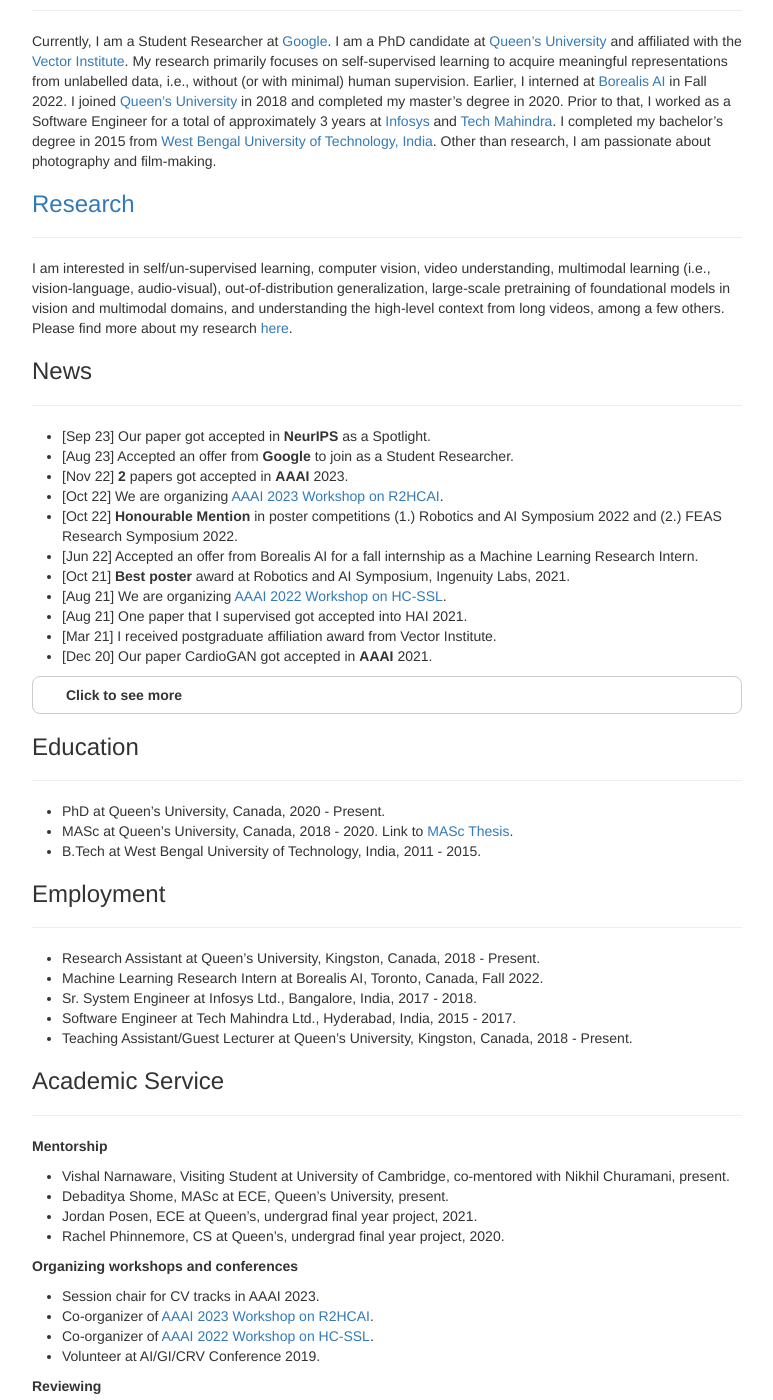
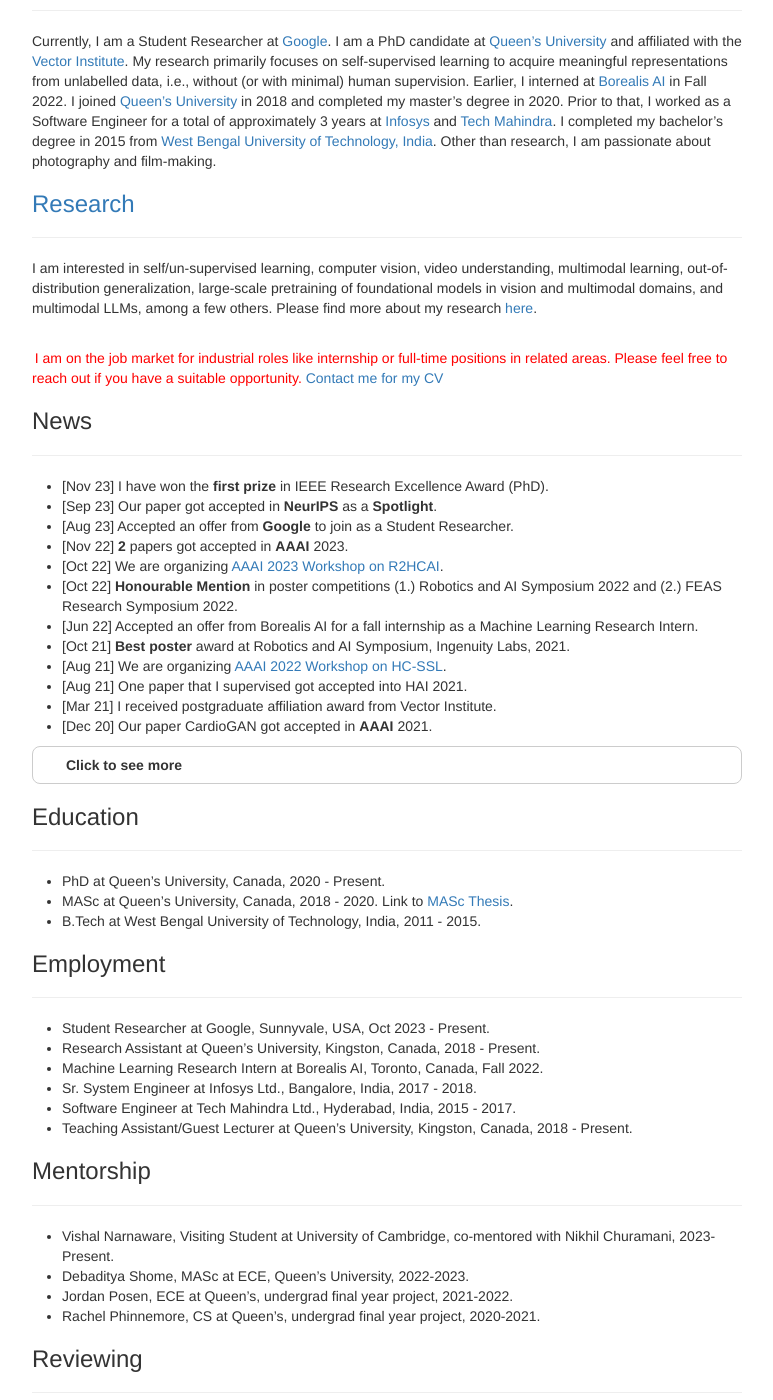
Before and after one commit to pritamqu/pritamqu.github.io, a Jekyll site: the page built from index.md, in a window 1280 px wide and 1400 px high, scrolled down 348 px. Shown: the whole window, without its empty margins (253-1026 px from the left). Built offline with Jekyll 4.4.1, drawn with Linux system fonts in a browser that asks for light colours; some of the changed text lies outside the part shown.

Commit message:
before neurips

```diff
--- a/index.md
+++ b/index.md
@@ -48,17 +48,19 @@
 
 ### [Research](./research.md)
 <hr>
-I am interested in self/un-supervised learning, computer vision, video understanding, multimodal learning (i.e., vision-language, audio-visual), out-of-distribution generalization, large-scale pretraining of foundational models in vision and multimodal domains, and understanding the high-level context from long videos, among a few others. Please find more about my research [here](./research.md).
+I am interested in self/un-supervised learning, computer vision, video understanding, multimodal learning, out-of-distribution generalization, large-scale pretraining of foundational models in vision and multimodal domains, and multimodal LLMs, among a few others. Please find more about my research [here](./research.md).
 
-
-<!-- <mark class="red">highlighted</mark> -->
+<br>
+<mark class="red">I am on the job market for industrial roles like internship or full-time positions in related areas. Please feel free to reach out if you have a suitable opportunity. <a title="Contact me for my CV" href="mailto:pritam.sarkar@queensu.ca" target="_blank">Contact me for my CV</a>
+</mark>
 
 
 
 ### News
 <hr>
 
-- [Sep 23] Our paper got accepted in **NeurIPS** as a Spotlight.
+- [Nov 23] I have won the **first prize** in IEEE Research Excellence Award (PhD).
+- [Sep 23] Our paper got accepted in **NeurIPS** as a **Spotlight**.
 - [Aug 23] Accepted an offer from **Google** to join as a Student Researcher.
 - [Nov 22] **2** papers got accepted in **AAAI** 2023.
 - [Oct 22] We are organizing [AAAI 2023 Workshop on R2HCAI](https://r2hcai.github.io/AAAI-23/).
@@ -73,16 +75,6 @@
 <details>
   <summary style="margin-left: 25px;">Click to see more</summary>
   <ul>
-  <!--
-  <li><a href="https://r2hcai.github.io/AAAI-23/">[Oct 22] We are organizing AAAI 2023 Workshop on R2HCAI</a></li>
-  <li>[Oct 22] Honourable Mention in poster competitions (1.) Robotics and AI Symposium 2022 and (2.) FEAS Research Symposium 2022.</li>
-  <li>[Jun 22] Accepted an offer from Borealis AI for a fall internship as a Machine Learning Research Intern.</li>
-  <li>[Oct 21] Best poster award at Robotics and AI Symposium, Ingenuity Labs, 2021.</li>
-  <li><a href="https://hcssl.github.io/AAAI-22/">[Aug 21] We are organizing AAAI 2022 Workshop on HC-SSL</a></li>
-  <li>[Aug 21] One paper that I supervised got accepted into HAI 2021.</li>
-  <li>[Mar 21] I received postgraduate affiliation award from Vector Institute.</li>
-  <li>[Dec 20] Our paper CardioGAN got accepted in AAAI 2021.</li>
-  -->
   <li>[Aug 20] My first journal/transaction as a first author got accepted in IEEE Trans. of Affective Computing.</li>
   <li>[Apr 20] Successfully defended my M.A.Sc. thesis. <a href="https://www.linkedin.com/posts/sarkarpritam_phd-thesisabrdefense-activity-6656981020174356480-K8K5/">picture</a></li>
   <li>[Jan 20] Conference paper on ECG-based SSL got accepted in IEEE ICASSP 2020 for oral presentation.</li>
@@ -114,37 +106,38 @@
 ### Employment
 <hr>
 
+- Student Researcher at Google, Sunnyvale, USA, Oct 2023 - Present.
 - Research Assistant at Queen's University, Kingston, Canada, 2018 - Present.
 - Machine Learning Research Intern at Borealis AI, Toronto, Canada, Fall 2022.
 - Sr. System Engineer at Infosys Ltd., Bangalore, India, 2017 - 2018.
 - Software Engineer at Tech Mahindra Ltd., Hyderabad, India, 2015 - 2017.
 - Teaching Assistant/Guest Lecturer at Queen's University, Kingston, Canada, 2018 - Present.
 
+<a name="/mentorship"></a>
 
-<a name="/academic_service"></a>
-
-### Academic Service
+### Mentorship
 <hr>
 
-**Mentorship**
-- Vishal Narnaware, Visiting Student at University of Cambridge, co-mentored with Nikhil Churamani, present.
-<!-- - Brennan Cruse, PhD at CS, Queen’s University, present. -->
-- Debaditya Shome, MASc at ECE, Queen’s University, present.
-- Jordan Posen, ECE at Queen's, undergrad final year project, 2021.
-- Rachel Phinnemore, CS at Queen's, undergrad final year project, 2020.
+- Vishal Narnaware, Visiting Student at University of Cambridge, co-mentored with Nikhil Churamani, 2023-Present.
+- Debaditya Shome, MASc at ECE, Queen’s University, 2022-2023.
+- Jordan Posen, ECE at Queen's, undergrad final year project, 2021-2022.
+- Rachel Phinnemore, CS at Queen's, undergrad final year project, 2020-2021.
 
-**Organizing workshops and conferences**
-- Session chair for CV tracks in AAAI 2023.
-- Co-organizer of [AAAI 2023 Workshop on R2HCAI](https://r2hcai.github.io/AAAI-23/).
-- Co-organizer of [AAAI 2022 Workshop on HC-SSL](https://hcssl.github.io/AAAI-22/).
-- Volunteer at AI/GI/CRV Conference 2019.
 
-**Reviewing**
+<a name="/reviewing"></a>
 
-<!-- I regularly review for the following venues: -->
+### Reviewing
+<hr>
+
 - NeurIPS, ICLR, CVPR, ICCV, ECCV, ICASSP, ACII
-- IEEE Transactions on - Affective Computing, Artificial Intelligence
+- IEEE Transactions on - PAMI, Affective Computing, Artificial Intelligence
 
-**Talks**
+<!--
+<a name="/talks"></a>
+
+### Talks
+<hr>
+
 - [Jul 2023] at Ingenuity Labs, Queen's University, Title: Learning withour human supervision
 - [Jan 2023] at Borealis AI, Title: AugESeq: Augmentation improves Event Sequence prediction
+ -->
```
